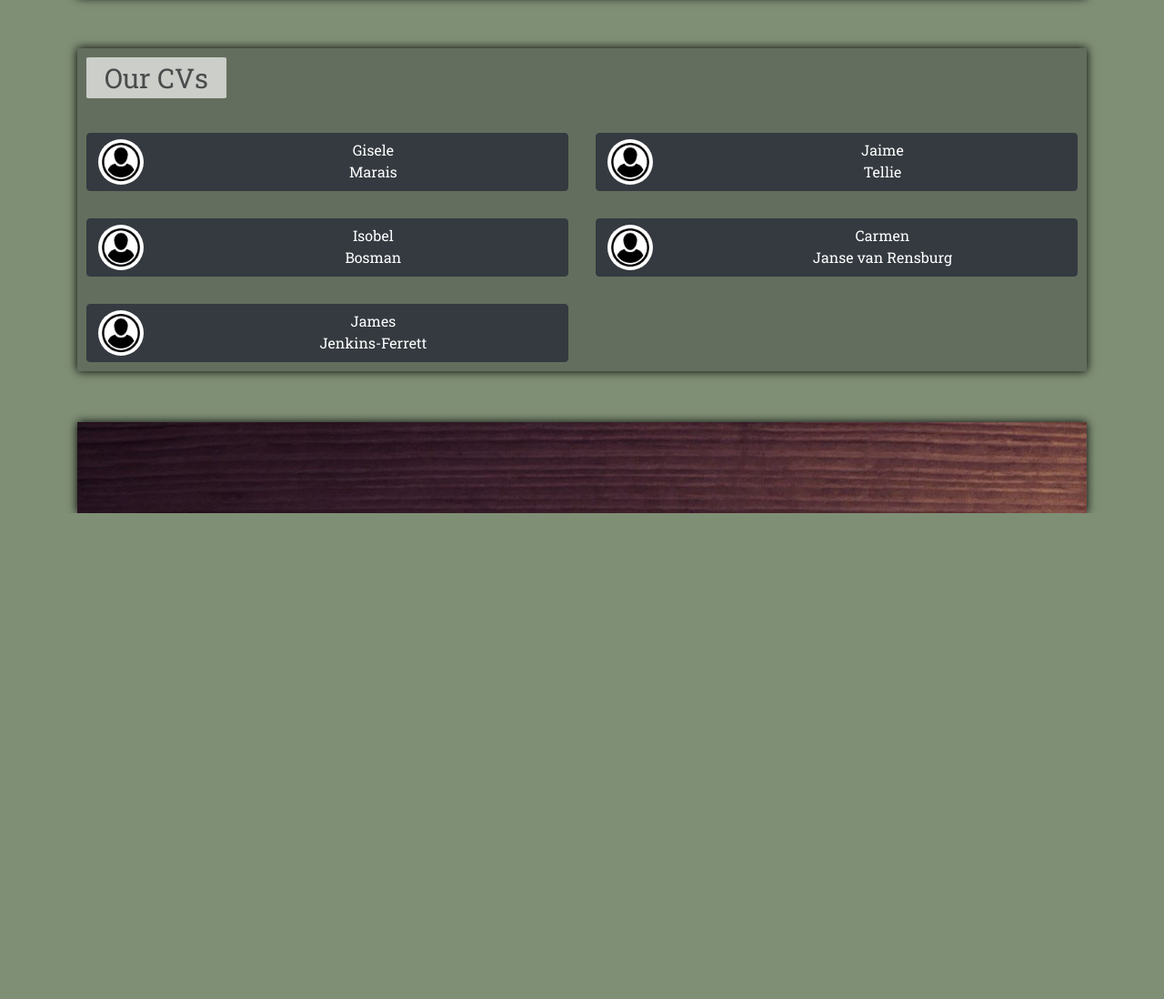
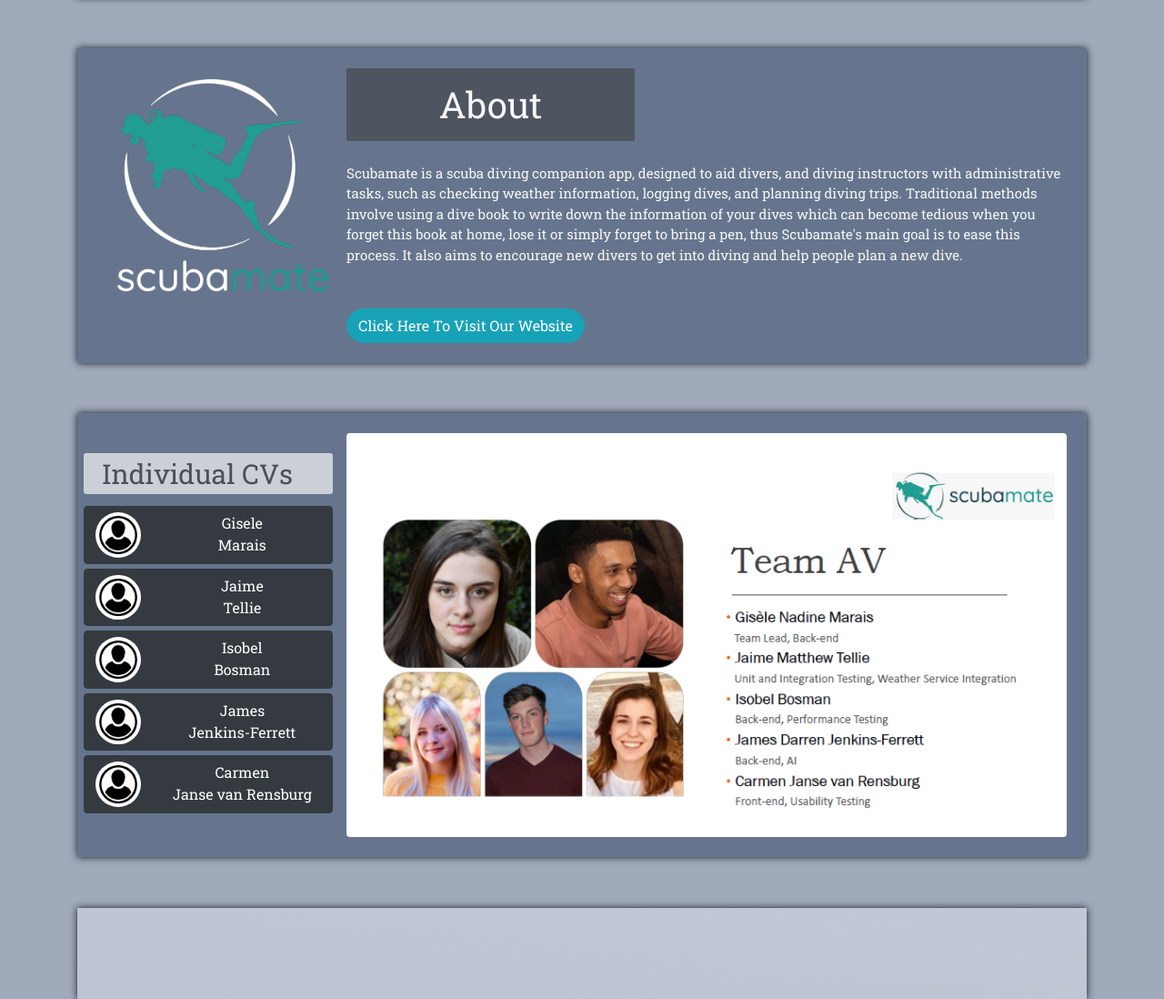
Before and after one commit to COS301CapstoneProject/COS301CapstoneProject.github.io, a plain HTML site: page index.html in a window 1280 px wide. Shown: the part 353-1451 px from the top of the page at 91% size. Before the commit the page ends 917 px from the top, so only its background shows below. Drawn offline with nearby package versions, Linux system fonts and the light colour scheme.

Commit message:
demo day update

```diff
--- a/css/style.css
+++ b/css/style.css
@@ -1,24 +1,24 @@
     body{
-  background-color: #7f8f75 ;
+  background-color: #A0AABB ;
   font-family: Roboto Slab ;
 }
 
 #topDiv{
-    background-image: url('../img/notebook.jpg');
+    background-image: url('../img/water.jpg');
     height: 350px;
     width: 100%;
     background-size: cover;
     padding-top: 80px;
     padding-left: 10%;
-    -moz-box-shadow:     0 0 10px black;
-    -webkit-box-shadow:  0 0 10px black;
-    box-shadow:          0 0 10px black;
+    -moz-box-shadow:     0 0 8px #191b1f;
+    -webkit-box-shadow:  0 0 8px #191b1f;
+    box-shadow:          0 0 8px #191b1f;
 }
 
 
 #teamName{
   color: #f7f7f7 ;
-  background-color: #3f3f44 ;
+  background-color: rgba(63, 63, 68, 0.6) ;
   padding: 10px;
   font-size: 40px;
   width: 40%;
@@ -36,26 +36,38 @@
   font-size: 15px;
 }
 
-#bottomDiv{
+.bottomDiv{
   margin-left: auto;
   margin-right: auto;
   margin-top: 5%;
   width: 100%;
-  padding:10px;
-  background-color: #646e5e ;
-  -moz-box-shadow:     0 0 10px black;
-  -webkit-box-shadow:  0 0 10px black;
-  box-shadow:          0 0 10px black;
+  padding:2%;
+  background-color: rgba(88, 104, 130, 0.8);
+  -moz-box-shadow:     0 0 8px #191b1f;
+  -webkit-box-shadow:  0 0 8px #191b1f;
+  box-shadow:          0 0 8px #191b1f;
+}
+
+.aboutDiv{
+  margin-left: auto;
+  margin-right: auto;
+  margin-top: 5%;
+  width: 100%;
+  padding:0.1%;
+  background-color: rgba(88, 104, 130, 0.8);
+  -moz-box-shadow:     0 0 8px #191b1f;
+  -webkit-box-shadow:  0 0 8px #191b1f;
+  box-shadow:          0 0 8px #191b1f;
 }
 
 #footer{
   margin-top: 5%;
-  background-image: url('../img/wood1.jpg');
+  background-image: url('../img/water.jpg');
   height: 100px;
   width: 100%;
-  -moz-box-shadow:     0 0 10px black;
-  -webkit-box-shadow:  0 0 10px black;
-  box-shadow:          0 0 10px black;
+  -moz-box-shadow:     0 0 8px #191b1f;
+  -webkit-box-shadow:  0 0 8px #191b1f;
+  box-shadow:          0 0 8px #191b1f;
 }
 
 #teamCV{
@@ -67,19 +79,49 @@
   padding-left: 20px;
   padding-right: 20px;
   opacity: 0.7;
-  border-radius: 3% ;
+  border-radius: 3px ;
+  width:100%;
 }
 
 .cvButton{
   margin: auto;
-  margin-top: 30px;
+  margin-top: 5px;
   text-align: left;
 }
 
+.cvButtonPanel{
+  margin-top: 2%;
+}
+
 .userIcon{
-  width:10%;
+  width:20%;
   height:100%;
   border-radius: 100%;
   margin-right:10%;
   float: left;
 }
+
+
+#teamIntroImg{
+  border-radius:4px;
+}
+
+#scubamateLogo{
+  width:60%;
+  margin: auto;
+  cursor: pointer;
+}
+
+.siteLinkBtn{
+
+  cursor: pointer;
+  margin-top:5%;
+  border-radius: 40px;
+}
+
+#scubamateDesc{
+  color: #f7f7f7 ;
+  font-size: 15px;
+  margin-top:2%;
+  word-wrap: normal;
+}
--- a/index.html
+++ b/index.html
@@ -20,44 +20,86 @@
 																			  currently completing our degrees at <br />
 							                          The University of Pretoria</label>
 						<br/>
-						<a href="https://github.com/COS301-SE-2020/SCUBAMATE" class="btn btn-success" id="teamGit" >Check out our Git</a>
+						<a href="https://github.com/COS301-SE-2020/SCUBAMATE" class="btn btn-info" id="teamGit" >Check out our Git</a>
 			</div>
-			<div  id="bottomDiv">
+
+
+			<div class="bottomDiv">
+				<div class="row" >
+					<div class="col col-sm-12 col-md-3 col-lg-3" >
+						<img href="https://www.scuba.thematthew.me/" style="margin: 5%;width:100%;" id="scubamateLogo" src="img/stacked wit.png" alt="Scubamate Logo"></img>
+					</div>
+					<div class="col col-sm-12 col-md-9 col-lg-9">
 						<div class="row">
-						<div class="col-sm-12">
-							<label id="teamCV">Our CVs</label>
+							<div class="col-12">
+								<label id="teamName">About</label> <br>
+								<label id="scubamateDesc">
+									Scubamate is a scuba diving companion app, designed to aid divers, and diving instructors with administrative tasks, such as checking weather information, logging dives, and planning diving trips.
+									Traditional methods involve using a dive book to write down the information of your dives which can become tedious when you forget this book at home, lose it or simply forget to bring a pen, thus Scubamate's main goal is to ease this process.
+									It also aims to encourage new divers to get into diving and help people plan a new dive.
+								</label>
 							</div>
 						</div>
 						<div class="row">
-						<div class="col-12 col-md-6 cvButton">
+							<div class="col-12">
+								<div class="siteLinkBtn">
+									<a href="https://www.scuba.thematthew.me/" class="btn btn-info" style="border-radius:20px;">Click Here To Visit Our Website</a>
+								</div>
+							</div>
+
+						</div>
+					</div>
+				</div>
+			</div>
+
+
+
+			<div  class="bottomDiv">
+				<div class="row">
+					<div class="col col-sm-12 col-md-3 col-lg-3 cvButtonPanel">
+						<div class="row">
+								<label id="teamCV">Individual CVs</label>
+						</div>
+						<div class="row">
+							<div class="cvButton">
 								<a href="https://giselenadine.github.io/" class="btn btn-dark">
 									<img src="img/user-icon.jpg" alt="user" class="userIcon"> Gisele <br /> Marais</a>
 						    </div>
-						<div class="col-12 col-md-6 cvButton">
+						</div>
+						<div class="row">
+							<div class="cvButton">
 								<a href="https://u17021627.github.io//" class="btn btn-dark">
 									<img src="img/user-icon.jpg" alt="user" class="userIcon"> Jaime <br /> Tellie</a>
 							</div>
 						</div>
 						<div class="row">
-						<div class="col-12 col-md-6 cvButton">
+							<div class="cvButton">
 								<a href="https://u18020519.github.io//" class="btn btn-dark">
 									<img src="img/user-icon.jpg" alt="user" class="userIcon"> Isobel <br /> Bosman</a>
 							</div>
-						<div class="col-12 col-md-6 cvButton">
+						</div>
+						<div class="row">
+							<div class="cvButton">
+								<a href="https://jamesjenkinsferrett.github.io//" class="btn btn-dark">
+									<img src="img/user-icon.jpg" alt="user" class="userIcon"> James <br /> Jenkins-Ferrett</a>
+							</div>
+						</div>
+						<div class="row">
+							<div class="cvButton">
 								<a href="https://CarmenJvR.github.io//" class="btn btn-dark">
 									<img src="img/user-icon.jpg" alt="user" class="userIcon"> Carmen <br /> Janse van Rensburg</a>
 							</div>
 						</div>
-					<div class="row">
-						<div class="col-12 col-md-6 cvButton">
-							<a href="https://jamesjenkinsferrett.github.io//" class="btn btn-dark">
-								<img src="img/user-icon.jpg" alt="user" class="userIcon"> James <br /> Jenkins-Ferrett</a>
 					</div>
-						<div class="col-12 col-md-6">
+					<div class="col col-sm-12 col-md-9 col-lg-9">
+						<img style="width:100%;" id="teamIntroImg" src="img/teamIntroPic.PNG" alt="Team Introduction"></img>
+					</div>
+
 				</div>
 			</div>
 
-			</div>
+
+
 
 			<div id="footer">
 			</div>
```
Also changed, not shown: img/full logo.png (added), img/stacked wit.png (added), img/stacked.png (added), img/teamIntroPic.PNG (added), img/water.jpg (added). Lines whose indentation alone changed are shown as unchanged.
